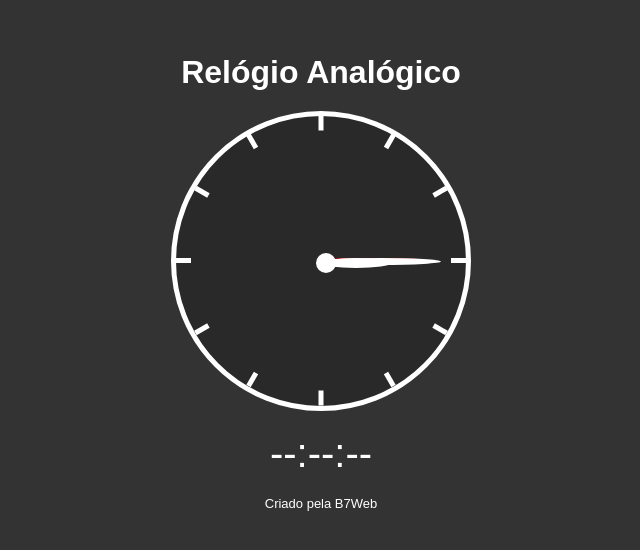
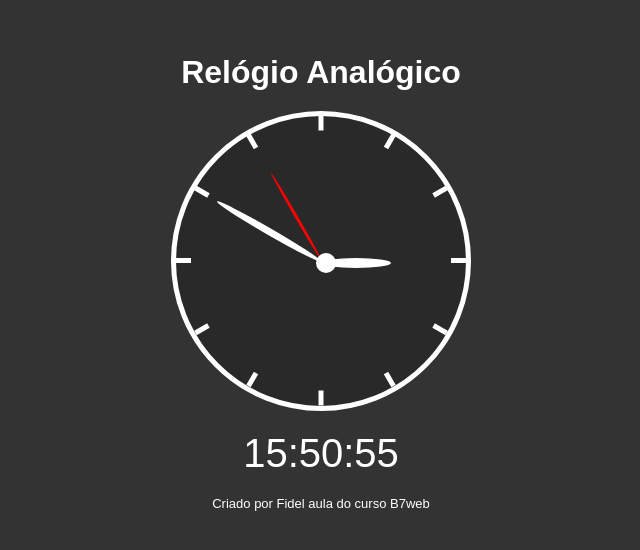
Before and after one commit to Fidel-Soda/Relogio, a plain HTML site: page projeto2/index.html in a window 1280 px wide. Shown: the part 118-668 px from the top of the page, without its empty margins (319-959 px from the left). Drawn offline with Linux system fonts and the light colour scheme.

Commit message:
projecto completo

```diff
--- a/projeto2/index.html
+++ b/projeto2/index.html
@@ -34,7 +34,7 @@
     </div>
     <div class="digital">--:--:--</div>
 
-    <footer>Criado pela B7Web</footer>
+    <footer>Criado por Fidel aula do curso B7web</footer>
 
     <script src="script.js"></script>
 </body>
--- a/projeto2/script.js
+++ b/projeto2/script.js
@@ -0,0 +1,32 @@
+let digitalElement=document.querySelector('.digital');
+
+let sElement=document.querySelector('.p_s');
+let mElement=document.querySelector('.p_m');
+let hElement=document.querySelector('.p_h');
+
+function updateClock(){
+let now = new Date();
+let hour = now.getHours();
+let minute = now.getMinutes();
+let second = now.getSeconds();
+
+digitalElement.innerHTML = `${fixZero(hour)}:${fixZero(minute)}:${fixZero(second)}`;
+
+let sdeg = ((360 / 60) * second)-90;
+let mdeg = ((360 / 60) * minute)-90;
+let hdeg = ((360 / 12) * hour)-90;
+sElement.style.transform = `rotate(${sdeg}deg)`;
+mElement.style.transform = `rotate(${mdeg}deg)`;
+
+hElement.style.transform = `rotate(${hdeg}deg)`;
+
+}
+
+function fixZero(time){
+    return time< 10 ? `0${time} ` :  time;
+
+}
+
+setInterval(updateClock, 1000);
+
+updateClock()
```
